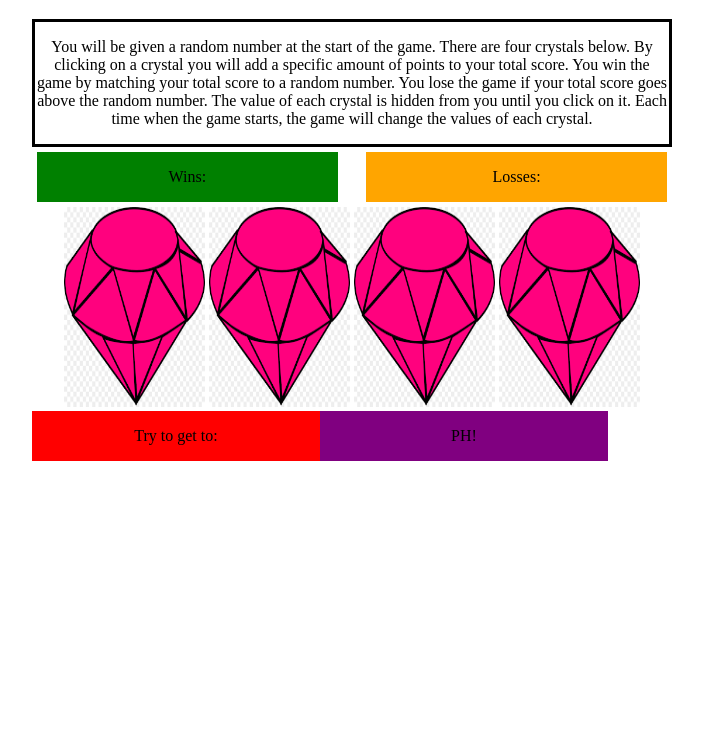
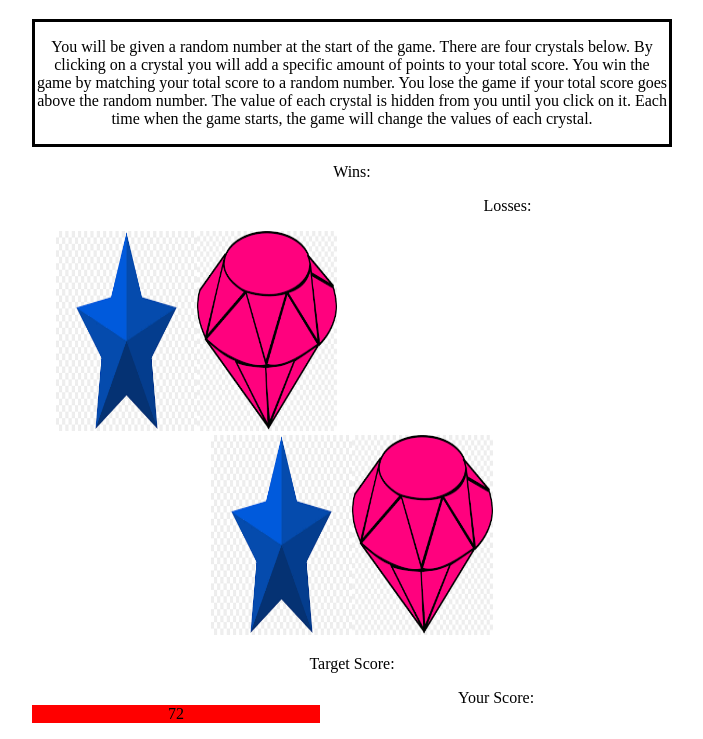
Before and after one commit to KCEliza/unit-4-game, a plain HTML site: page index.html in a window 1280 px wide. Shown: the part 61-800 px from the top of the page, without its empty margins (288-991 px from the left). Drawn offline with nearby package versions, Linux system fonts and the light colour scheme.

Commit message:
Stuff mostly works, need to reset game and style

```diff
--- a/assets/css/style.css
+++ b/assets/css/style.css
@@ -31,6 +31,7 @@ body{
     float:left;
     background:red;
     width:45%;
+
 }
 #scoreCounter{
     background:blue;
--- a/assets/javascript/game.js
+++ b/assets/javascript/game.js
@@ -1,24 +1,94 @@
 var win = 0;
 var lose = 0;
-var allGems
-var red
-var blue
-var green
-var yellow
-var winHtml
-var lossHtml
+var target = [Math.floor(Math.random() * (120 - 19) + 19)];
+var allGems = [Math.floor(Math.random() * (12 - 1) + 1)];
+// var red = [Math.floor(Math.random() * (12-1)+1)];
+// var orange = [Math.floor(Math.random() * (12-1)+1)];
+// var blue = [Math.floor(Math.random() * (12-1)+1)];
+// var green = [Math.floor(Math.random() * (12-1)+1)];
+var winHtml = 0
+var lossHtml = "";
+var yourScore = 0;
+$("#compNum").text(target);
 
 
 
 
 
 
+function Random(min, max) {
+    return Math.floor(Math.random() * max) + min;
+}
+
+var Colors = [{
+        name: "Red",
+        image: "assets/images/star.png",
+        value: Random(1, 12)
+    },
+    {
+        name: "Orange",
+        image: "assets/images/ruby.png",
+        value: Random(1, 12)
+    },
+    {
+        name: "Blue",
+        image: "assets/images/star.png",
+        value: Random(1, 12)
+    },
+    {
+        name: "Green",
+        image: "assets/images/ruby.png",
+        value: Random(1, 12)
+    }
+
+]
 
 
 
-function Random (min, max){
-    return;
-    Math.floor(math.random()*max) + min;
+console.log(target);
+console.log(allGems);
+
+
+
+for (var i = 0; i < Colors.length; i++) {
+    // allGems = [Math.floor(Math.random() * (12-1)+1)];
+    var gems = Random(Colors);
+    // Colors[i].innerHTML = Colors.name + '<img src="'+Colors.image+'">';
+    var imageCrystal = $("<img>");
+
+    imageCrystal.addClass("crystal-image");
+
+    imageCrystal.attr("src", Colors[i].image);
+
+    imageCrystal.attr("data", Colors[i].value);
+
+    $("#crystals").append(imageCrystal);
 }
 
-Random (19, 120)
+
+$(".crystal-image").on("click", function () {
+
+    var crystalValue = ($(this).attr("data"));
+    crystalValue = parseInt(crystalValue);
+    yourScore += crystalValue;
+    $("#yourScore").text(yourScore);
+
+
+    if (yourScore == target) {
+        win += 1;
+        yourScore = 0;
+        $("#wins").text(win);
+        Random(1, 12);
+        target = [Math.floor(Math.random() * (120 - 19) + 19)];
+
+        console.log(win + "YOU WIN!");
+    }
+    else if (yourScore > target) {
+        lose += 1;
+        yourScore = 0;
+        $("#losses").text(lose);
+        Random(1, 12);
+        target = [Math.floor(Math.random() * (120 - 19) + 19)];
+    }
+
+})
--- a/index.html
+++ b/index.html
@@ -24,25 +24,27 @@
                 will change the values of each crystal.</p>
         </div>
 
-        <div id="wins">
+        <div>
             <p>Wins:</p>
+            <p  id="wins"></p>
         </div>
-        <div id="losses">
+        <div>
             <p>Losses:</p>
+            <p id="losses"></p>
         </div>
-        <img src = "assets/images/ruby.png">
-        <img src = "assets/images/ruby.png">
-        <img src = "assets/images/ruby.png">
-        <img src = "assets/images/ruby.png">
-        <div id="compNum">
-            <p>Try to get to:</p>
+        <div id = "crystals">
         </div>
-        <div id = "number">
-            <p>PH!</p>
+        <div>
+            <p>Target Score:</p>
+            <p  id="compNum"></p>
+        </div>
+        <div>
+            <p>Your Score:</p>
+            <p id = yourScore></p>
         </div>
         <!--
         <div id="score">
-            <p>Your total score is:</p>
+            <p>Your Ccore:</p>
         </div>
         <div id ="scoreCounter">
             <p>0</p>
```
